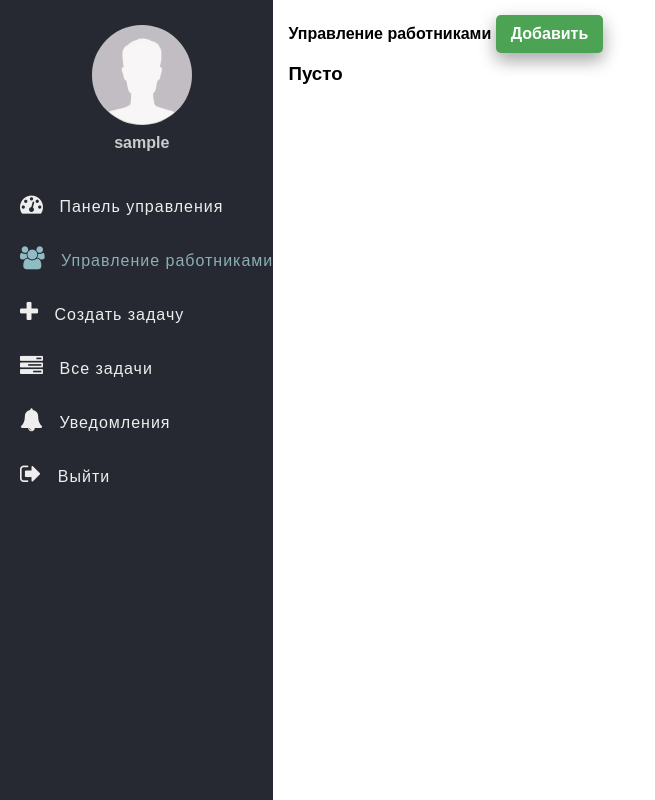
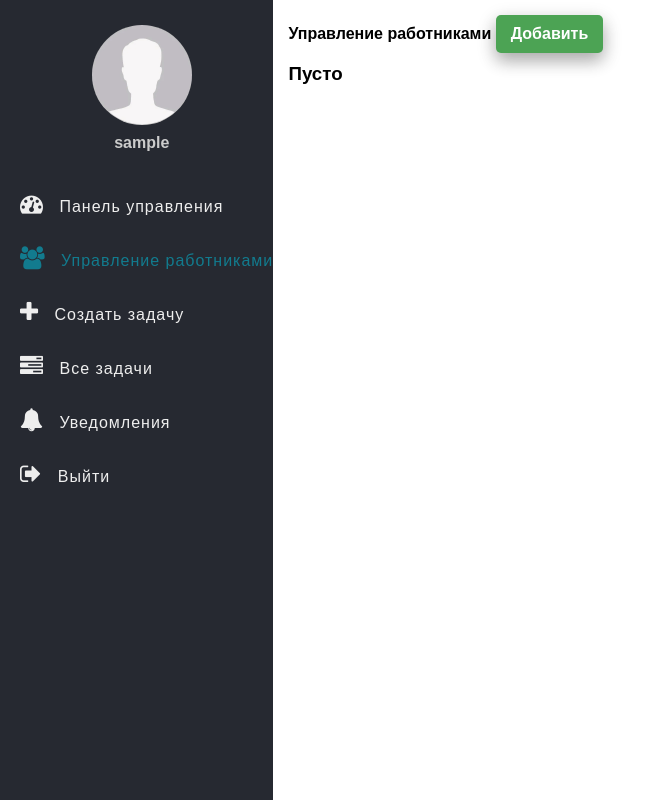
Before and after one commit to BiggestSeagull/task_management_system, a PHP site: page /user.php in a window 1280 px wide. Shown: the part 60-860 px from the top of the page, without its empty margins (0-655 px from the left). Run offline with PHP 8.4, Linux system fonts and the light colour scheme; the visitor is signed in with stand-in values (Sample User, id 1).

Commit message:
фикс цвета

```diff
--- a/css/style.css
+++ b/css/style.css
@@ -88,11 +88,11 @@
 }
 
 .side-bar .active a {
-	color: #8daeb4 !important;
+	color: #127b8e !important;
 }
 
 .side-bar .active a i {
-	color: #90bcc4 !important;
+	color: #127b8e !important;
 }
 
 .side-bar ul .active:hover {
```
